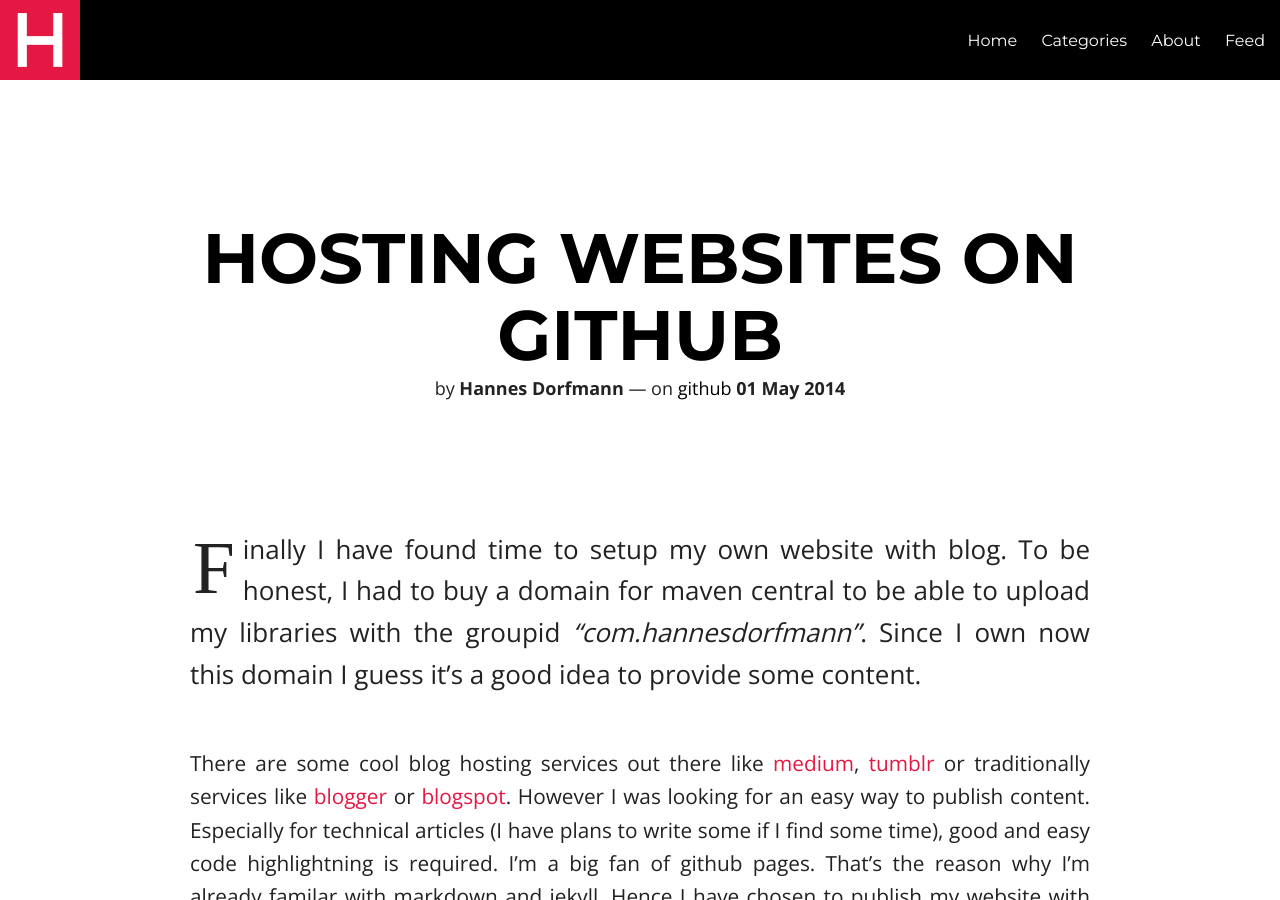
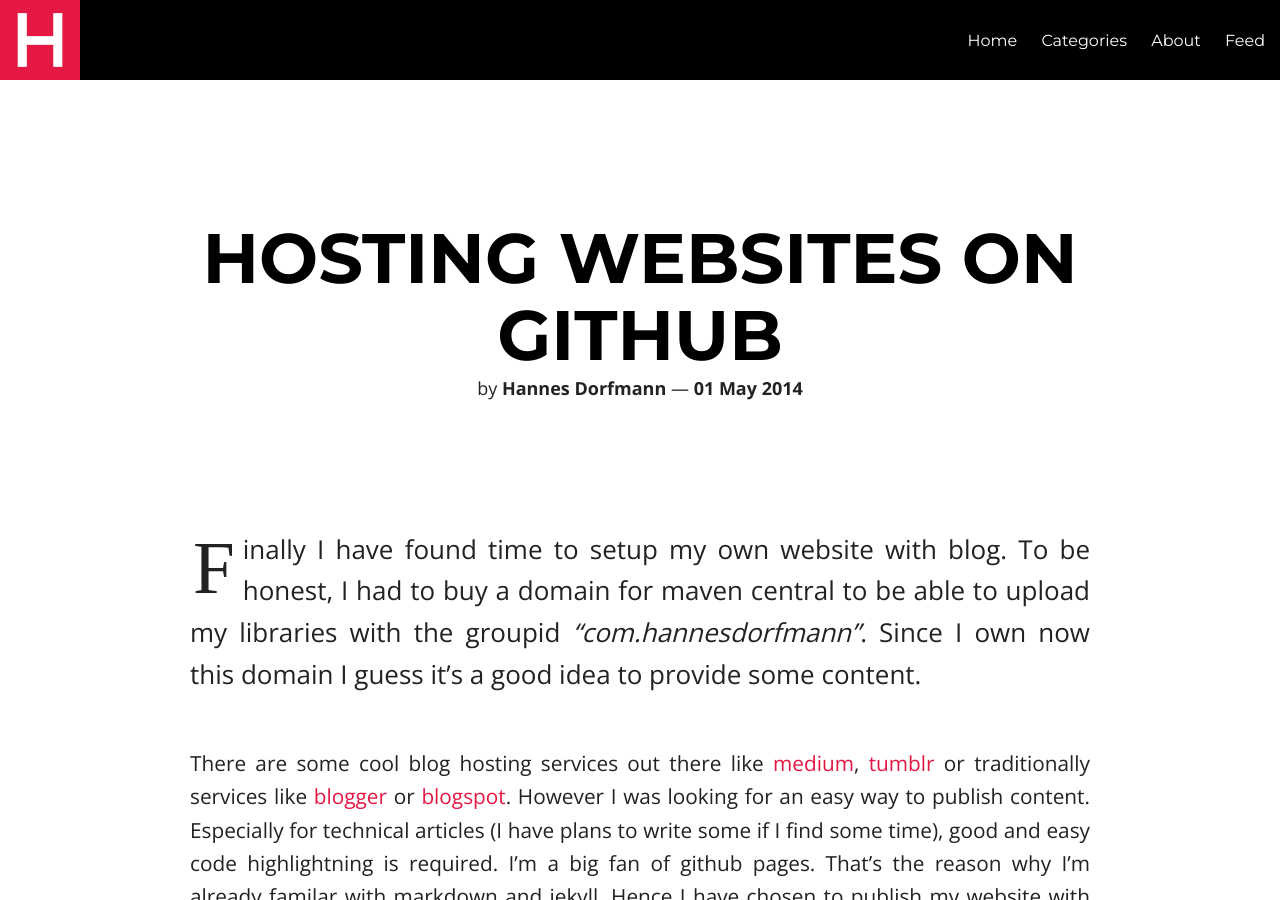
Before and after one commit to sockeqwe/website-old, a Jekyll site: the page built from _posts/2014-05-01-hosting-websites-with-jekyll-on-github.md, in a window 1280 px wide and 900 px high. Built offline with Jekyll 4.4.1, drawn with Linux system fonts in a browser that asks for light colours; nearby versions of some CDN libraries; comment, search, counter and statistics services are not loaded.

Commit message:
post layout

```diff
--- a/_layouts/post.html
+++ b/_layouts/post.html
@@ -69,7 +69,7 @@
                     <div class="small-12 columns">
                         <div class="notepad-post-meta-simple">
                             <h1>{{ page.title }}</h1>
-                            <p>by <strong>{{ site.owner.name }}</strong> &#8212; {% assign tagsize = page.tags.size %}{% if tagsize != 0 %}on {% for tag in page.tags %}<a href="{{ site.url }}/tags/index.html#{{ tag | cgi_encode }}" data-toggle="tooltip" title="Posts tagged with {{ tag }}" rel="tag">{{ tag }}</a>{% unless forloop.last %}&nbsp;&comma;&nbsp;{% endunless %}{% endfor %}{% endif %} <strong><time datetime="{{ page.date | date_to_xmlschema }}">{{ page.date | date: "%d %b %Y" }}</time></strong></p>
+                            <p>by <strong>{{ site.owner.name }}</strong> &#8212; <strong><time datetime="{{ page.date | date_to_xmlschema }}">{{ page.date | date: "%d %b %Y" }}</time></strong></p>
                         </div>
                     </div>
                 </div>
@@ -82,6 +82,11 @@
         <div class="cf"></div>
 {% if site.share %}{% include share.html %}{% endif %}
         <div class="cf"></div>
+
+        <strong>Tags:</strong> {% assign tagsize = page.tags.size %}{% if tagsize != 0 %}on {% for tag in page.tags %}<a href="{{ site.url }}/tags/index.html#{{ tag | cgi_encode }}" data-toggle="tooltip" title="Posts tagged with {{ tag }}" rel="tag">{{ tag }}</a>{% unless forloop.last %}&nbsp;&comma;&nbsp;{% endunless %}{% endfor %}{% endif %}
+
+        <div class="cf"></div>
+
 
 {% include signoff.html %}
 
```
